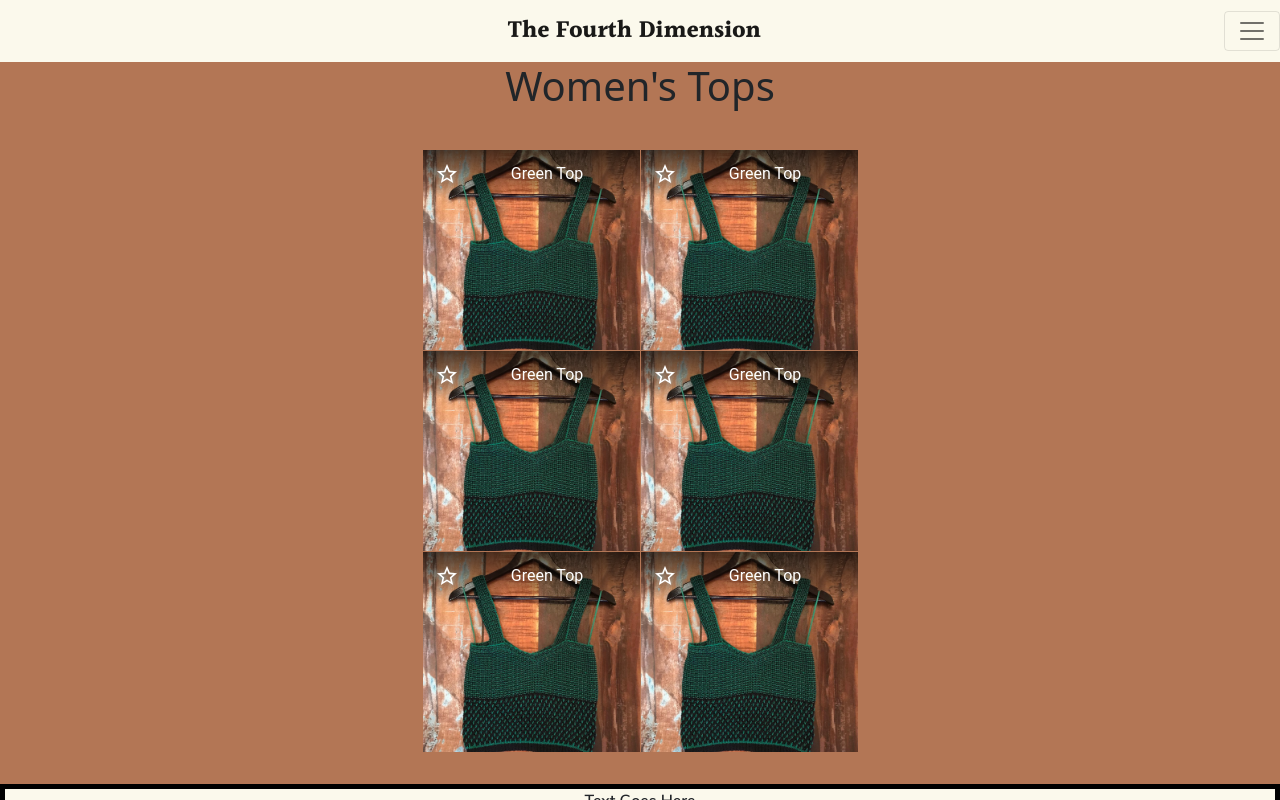
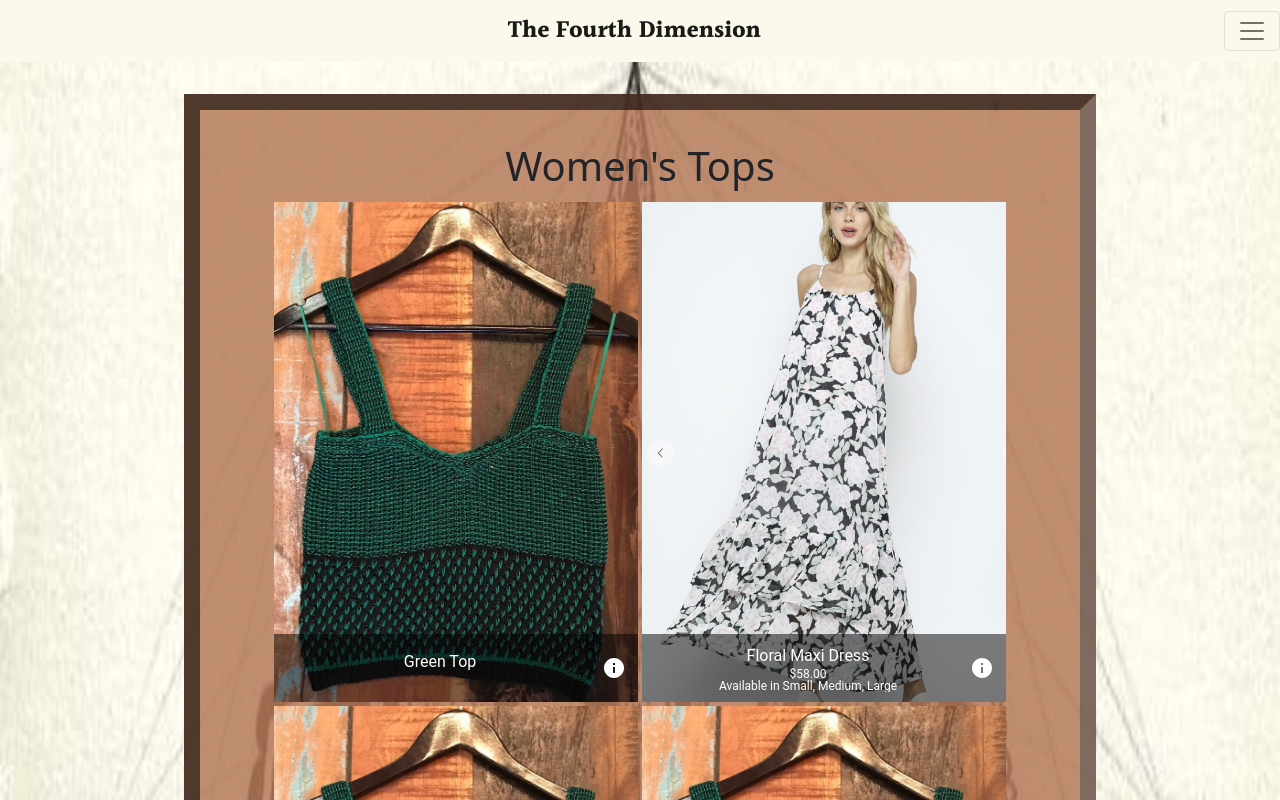
Before and after one commit to alihernandez/fourthDim, a React (Create React App) app in the folder client/: page /womens-tops in a window 1280 px wide. Shown: the top 800 px of the page. Built offline with nearby package versions, Linux system fonts and the light colour scheme.

Commit message:
4 wide cols

```diff
--- a/client/src/pages/Mens/Mens.css
+++ b/client/src/pages/Mens/Mens.css
@@ -53,12 +53,20 @@
     align-self: center;
     text-align: center;
     background-color: #b37655d2;
-    border: #000000;
-    border-style: double;
-    border-width: 2rem;
+    border: #00000096;
+    border-style:inset;
+    border-width: 1rem;
     width: 75%;
     margin-left: 12.5%;
 
+}
+
+#imgList {
+    padding: 2.5rem;
+    height: 50rem;
+    overflow: scroll;
+    box-shadow: #522208;
+    box-sizing: border-box;
 }
 
 #womensTops {
--- a/client/src/pages/Mens/MensTops.js
+++ b/client/src/pages/Mens/MensTops.js
@@ -26,7 +26,7 @@ const useStyles = makeStyles((theme) => ({
     padding: '2rem',
     overflow: 'scroll',
 
-    height: 650,
+    // height: 650,
     // Promote the list into its own layer in Chrome. This cost memory, but helps keep FPS high.
     transform: 'translateZ(0)',
   },
@@ -67,7 +67,7 @@ export default function Menstops() {
         <div>
             <h1>Men's Tops</h1>
         </div>
-      <ImageList rowHeight={200} gap={15} cols={5} className={classes.imageList}>
+      <ImageList rowHeight={200} gap={15} cols={4} className={classes.imageList} id="imgList">
         {itemData.map((item) => (
           <ImageListItem key={item.img} cols={item.featured ? 3 : 1} rows={item.featured ? 2 : 1}>
             <img src={item.img} alt={item.title} />
--- a/client/src/pages/Womens/Womens.css
+++ b/client/src/pages/Womens/Womens.css
@@ -32,7 +32,6 @@
 .crd {
     max-height: 15rem;
     max-width: 15rem;
-
     justify-content: center;
     align-self: center;
     padding:2%;
@@ -48,6 +47,11 @@
     justify-content: center;
     align-self: center;
     text-align: center;
-    background-color: #b37655;
+    background-color: #b37655d2;
+    border: #00000096;
+    border-style:inset;
+    border-width: 1rem;
+    width: 75%;
+    margin-left: 12.5%;
 
 }
--- a/client/src/pages/Womens/Womens.js
+++ b/client/src/pages/Womens/Womens.js
@@ -5,6 +5,7 @@ import womensBot from'../../images/WomensBot.jpeg';
 import { makeStyles } from '@material-ui/core/styles';
 import MatButt from '@material-ui/core/Button';
 import './Womens.css';
+
 
 const useStyles = makeStyles((theme) => ({
     root: {
@@ -21,7 +22,10 @@ export default function Womens(props) {
   return (
     <div className="womensMain">
 
+
+
         <div className="womensMainCont">
+
       <Card className="crdBod" style={{backgroundColor: '#fbf9ec'}}>
         <CardImg className="crd" src={womensT} alt="Card image cap" />
         <CardBody>
--- a/client/src/pages/Womens/WomensTops.js
+++ b/client/src/pages/Womens/WomensTops.js
@@ -4,7 +4,9 @@ import ImageList from '@material-ui/core/ImageList';
 import ImageListItem from '@material-ui/core/ImageListItem';
 import ImageListItemBar from '@material-ui/core/ImageListItemBar';
 import IconButton from '@material-ui/core/IconButton';
+import ListSubheader from '@material-ui/core/ListSubheader';
 import StarBorderIcon from '@material-ui/icons/StarBorder';
+import InfoIcon from '@material-ui/icons/Info';
 import itemData from './itemData';
 import './Womens.css';
 
@@ -20,12 +22,13 @@ const useStyles = makeStyles((theme) => ({
 
   },
   imageList: {
-    width: 500,
+    width: 800,
     display: 'flex',
     alignSelf: 'center',
     padding: '2rem',
+    overflow: 'scroll',
 
-    // height: 450,
+    // height: 650,
     // Promote the list into its own layer in Chrome. This cost memory, but helps keep FPS high.
     transform: 'translateZ(0)',
   },
@@ -61,28 +64,28 @@ export default function Womenstops() {
   const classes = useStyles();
 
   return (
+    <div className="topsPage">
     <div className={classes.root} id="tops">
-        <div>
-            <h1>Women's Tops</h1>
-        </div>
-      <ImageList rowHeight={200} gap={1} className={classes.imageList}>
+      <ImageList rowHeight={500} className={classes.imageList}>
+        <ImageListItem key="Subheader" cols={2} style={{ height: 'auto' }}>
+          <h1>Women's Tops</h1>
+        </ImageListItem>
         {itemData.map((item) => (
-          <ImageListItem key={item.img} cols={item.featured ? 2 : 1} rows={item.featured ? 2 : 1}>
+          <ImageListItem key={item.img}>
             <img src={item.img} alt={item.title} />
             <ImageListItemBar
               title={item.title}
-              position="top"
+              subtitle={<span>{item.price} <br /> {item.description}</span>}
               actionIcon={
-                <IconButton aria-label={`star ${item.title}`} className={classes.icon}>
-                  <StarBorderIcon />
+                <IconButton aria-label={`info about ${item.title}`} className={classes.icon}>
+                  <InfoIcon />
                 </IconButton>
               }
-              actionPosition="left"
-              className={classes.titleBar}
             />
           </ImageListItem>
         ))}
       </ImageList>
     </div>
+    </div>
   );
 }
--- a/client/src/pages/Womens/itemData.js
+++ b/client/src/pages/Womens/itemData.js
@@ -1,4 +1,5 @@
 import womensTee from '../../images/woTop.jpeg';
+import maxiDress from '../../images/floralMaxiDress.png'
 
 
 
@@ -7,6 +8,14 @@ const itemData = [
         img:  womensTee ,
         title: 'Green Top',
         // description: 'Daily planner for user to plan out day by the hour. Color coded so user has visual if time block is in past, present, or future. User is able to store hourly plans in local storage.',
+        link: '',
+        cols: 2,
+    },
+    {
+        img:  maxiDress ,
+        title: 'Floral Maxi Dress',
+        price: '$58.00',
+        description: 'Available in Small, Medium, Large',
         link: '',
         cols: 2,
     },
@@ -45,6 +54,41 @@ const itemData = [
         link: '',
         cols: 2,
     },
+    {
+        img:  maxiDress ,
+        title: 'Floral Maxi Dress',
+        description: 'Available in Small, Medium, Large',
+        link: '',
+        cols: 2,
+    },
+    {
+        img:  womensTee ,
+        title: 'Green Top',
+        // description: 'Daily planner for user to plan out day by the hour. Color coded so user has visual if time block is in past, present, or future. User is able to store hourly plans in local storage.',
+        link: '',
+        cols: 2,
+    },
+    {
+        img:  womensTee ,
+        title: 'Green Top',
+        // description: 'Daily planner for user to plan out day by the hour. Color coded so user has visual if time block is in past, present, or future. User is able to store hourly plans in local storage.',
+        link: '',
+        cols: 2,
+    },
+    {
+        img:  womensTee ,
+        title: 'Green Top',
+        // description: 'Daily planner for user to plan out day by the hour. Color coded so user has visual if time block is in past, present, or future. User is able to store hourly plans in local storage.',
+        link: '',
+        cols: 2,
+    },
+    {
+        img:  womensTee ,
+        title: 'Green Top',
+        // description: 'Daily planner for user to plan out day by the hour. Color coded so user has visual if time block is in past, present, or future. User is able to store hourly plans in local storage.',
+        link: '',
+        cols: 2,
+    }
 
 ];
 
```
Also changed, not shown: client/src/pages/Womens/womensCaro.js (added, +76 -0 lines), client/src/images/floralMaxiDress.png (added).
